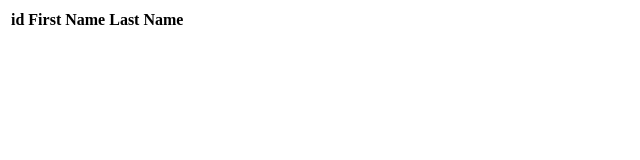
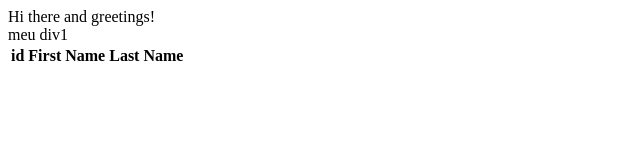
Before and after one commit to dragonstin/Utils, a plain HTML site: page LoadJsontoHtmlJavascript/index.html in a window 1280 px wide. Shown: the whole page, without its empty margins (0-640 px from the left). Drawn offline with Linux system fonts and the light colour scheme.

Commit message:
Create html element with javascript

```diff
--- a/LoadJsontoHtmlJavascript/index.html
+++ b/LoadJsontoHtmlJavascript/index.html
@@ -6,11 +6,14 @@
     <title>This is a test</title>
 </head>
 <body>
+    <div id="div1">meu div1</div>
     <table id="table">
         <thead>
-            <th>id</th>
-            <th>First Name</th>
-            <th>Last Name</th>
+            <tr>
+                <th>id</th>
+                <th>First Name</th>
+                <th>Last Name</th>
+            </tr>
         </thead>
         <tbody id="tableBody">
 
@@ -18,42 +21,26 @@
     </table>
 </body>
 <script>
-    let myJson = '[{"userID" : 1, "userFirstName" : "Maria", "userLastName" : "Silva"},{"userID" : 2, "userFirstName" : "Lane", "userLastName" : "Wood"}]';
+   // https://developer.mozilla.org/en-US/docs/Web/API/Document/createElement
 
-    let loadJson = JSON.parse(myJson);
+    document.body.onload = addElement;
 
-    let mytableBody = document.getElementById("tableBody");
-
-    let row = mytableBody.
-
-
-    console.log(loadJson.length)
-
-    for (let i = 0; i < loadJson.length; i++) {
-        console.log('its here')
-        console.log(loadJson[i].userID)
-        console.log(loadJson[i].userFirstName)
-        console.log(loadJson[i].userLastName)
-    }
-
-   /// https://developer.mozilla.org/en-US/docs/Web/API/Document/createElement
-   //https://www.w3schools.com/jsref/dom_obj_select.asp
-    /*
-        document.body.onload = addElement;
-
-        function addElement () {
+    function addElement () {
         // create a new div element
         var newDiv = document.createElement("div");
+        var newDiv1 = document.createElement("div");
+
         // and give it some content
         var newContent = document.createTextNode("Hi there and greetings!");
+
         // add the text node to the newly created div
         newDiv.appendChild(newContent);
+        newDiv1.appendChild(newDiv); // Result div inside of a div
 
         // add the newly created element and its content into the DOM
         var currentDiv = document.getElementById("div1");
-        document.body.insertBefore(newDiv, currentDiv);
-    */
-
+        document.body.insertBefore(newDiv1, currentDiv);
+    }
 
 </script>
 </html>
```
Also changed, not shown: 1 other file.
